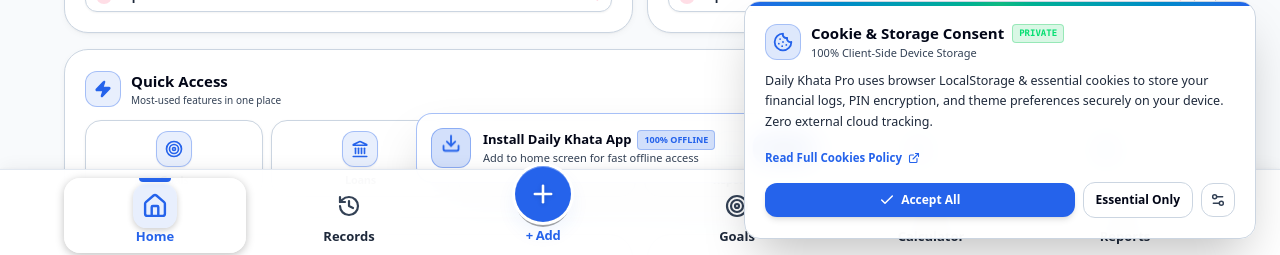
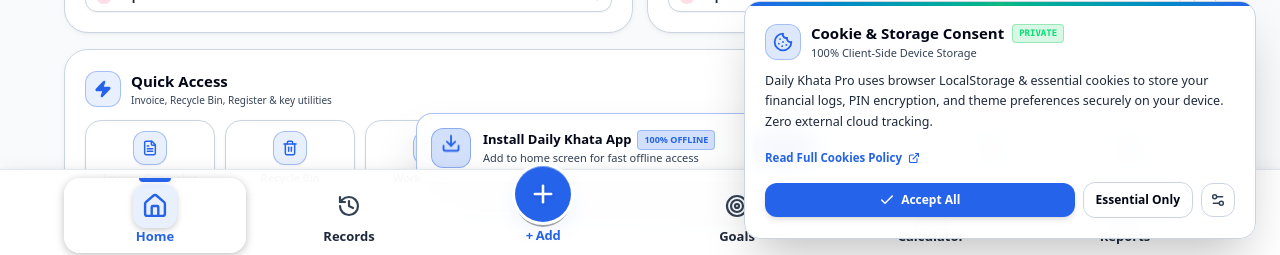
Before and after one commit to hasvolt/Daily-Khata-Pro, a React (Vite) app: page / in a window 1280 px wide. Shown: the part 537-792 px from the top of the page. Built offline with nearby package versions, Linux system fonts and the light colour scheme; no server answers.

Commit message:
feat: integrate quick access tools and reset UPI defaults
Add navigation and modal triggers for Invoice, Trash, Attendance, and Split Bill features in the Home dashboard. Also, strip hardcoded developer UPI IDs from the business profile to improve user data privacy.

```diff
--- a/src/App.tsx
+++ b/src/App.tsx
@@ -2414,6 +2414,10 @@
                 setIsDailyLifeModalOpen(true);
               }}
               onOpenManual={() => setCurrentTab('guide')}
+              onNavigateInvoice={() => setCurrentTab('invoice')}
+              onOpenTrash={() => setIsTrashOpen(true)}
+              onNavigateAttendance={() => setCurrentTab('attendance')}
+              onOpenSplitBill={() => setIsSplitBillOpen(true)}
               language={language}
               privacyMask={privacyMask}
             />
@@ -2790,6 +2794,10 @@
                 setIsDailyLifeModalOpen(true);
               }}
               onOpenManual={() => setCurrentTab('guide')}
+              onNavigateInvoice={() => setCurrentTab('invoice')}
+              onOpenTrash={() => setIsTrashOpen(true)}
+              onNavigateAttendance={() => setCurrentTab('attendance')}
+              onOpenSplitBill={() => setIsSplitBillOpen(true)}
               language={language}
               privacyMask={privacyMask}
             />} />
--- a/src/components/HomeView.tsx
+++ b/src/components/HomeView.tsx
@@ -28,6 +28,10 @@
   Grid2X2,
   Zap,
   Lightbulb,
+  FileText,
+  Trash2,
+  ClipboardList,
+  Receipt,
 } from 'lucide-react';
 
 interface HomeViewProps {
@@ -54,6 +58,10 @@
   goals?: Goal[];
   onOpenCreateGoal?: () => void;
   onOpenDepositGoal?: (goal: Goal) => void;
+  onNavigateInvoice?: () => void;
+  onOpenTrash?: () => void;
+  onNavigateAttendance?: () => void;
+  onOpenSplitBill?: () => void;
   [key: string]: any;
 }
 
@@ -87,6 +95,12 @@
   goals = [],
   onOpenCreateGoal,
   onOpenDepositGoal,
+  budgets = [],
+  onOpenBudgetManager,
+  onNavigateInvoice,
+  onOpenTrash,
+  onNavigateAttendance,
+  onOpenSplitBill,
 }) => {
   const isHindi = language === 'hi' || language === 'hinglish';
   const t = TRANSLATIONS[language] || TRANSLATIONS.en;
@@ -219,32 +233,42 @@
 
   const quickAccess = [
     {
-      label: isHindi ? 'लक्ष्य' : 'Goals',
-      icon: Target,
-      action: onNavigateGoals,
+      label: isHindi ? 'इनवॉइस जनरेटर' : 'Invoice Generator',
+      icon: FileText,
+      action: onNavigateInvoice,
     },
     {
-      label: isHindi ? 'लोन' : 'Loans',
+      label: isHindi ? 'रीसायकल बिन' : 'Recycle Bin',
+      icon: Trash2,
+      action: onOpenTrash,
+    },
+    {
+      label: isHindi ? 'खाता रजिस्टर' : 'Work Register',
+      icon: ClipboardList,
+      action: onNavigateAttendance,
+    },
+    {
+      label: isHindi ? 'लोन व उधार' : 'Loans / Udhar',
       icon: Landmark,
       action: onNavigateLoans,
     },
     {
-      label: isHindi ? 'कैलकुलेटर' : 'Calculator',
+      label: isHindi ? 'कैलकुलेटर' : 'Multi Calculator',
       icon: Calculator,
       action: onNavigateCalculator,
     },
     {
-      label: isHindi ? 'रिपोर्ट्स' : 'Reports',
-      icon: BarChart3,
-      action: onNavigateReports,
+      label: isHindi ? 'बिल बांटें' : 'Split Bill',
+      icon: Receipt,
+      action: onOpenSplitBill,
     },
     {
-      label: isHindi ? 'इतिहास' : 'History',
-      icon: History,
-      action: onViewHistory,
+      label: isHindi ? 'बजट प्लानर' : 'Budget Manager',
+      icon: PieChart,
+      action: onOpenBudgetManager,
     },
     {
-      label: isHindi ? 'कैटेगरी' : 'Categories',
+      label: isHindi ? 'खाता फंड्स' : 'Fund Settings',
       icon: Grid2X2,
       action: () => setIsSelectorOpen(true),
     },
@@ -323,16 +347,16 @@
         transition={{ duration: 0.3, delay: 0.06 }}
       >
         <div className="flex items-center justify-between gap-2 mb-3">
-          <div className="flex items-center gap-2.5 min-w-0">
+          <div className="flex items-center gap-2.5 min-w-0 flex-1 overflow-hidden">
             <div className="h-8 w-8 sm:h-9 sm:w-9 rounded-xl bg-[var(--theme-primary-dim,rgba(56,189,248,0.15))] border border-[var(--theme-primary-border,rgba(56,189,248,0.30))] text-[var(--theme-primary,#38BDF8)] flex items-center justify-center shrink-0">
               <Zap className="w-4 h-4 sm:w-4.5 sm:h-4.5 fill-current" />
             </div>
-            <div className="min-w-0">
-              <h3 className="text-[13px] sm:text-[15px] font-bold text-[var(--theme-text,#F8FAFC)] truncate">
+            <div className="min-w-0 flex-1 overflow-hidden">
+              <h3 className="text-[12.5px] sm:text-[15px] font-bold text-[var(--theme-text,#F8FAFC)] truncate">
                 {isHindi ? 'त्वरित पहुंच' : 'Quick Access'}
               </h3>
               <p className="text-[8.5px] sm:text-[10px] text-[var(--theme-text-dim,#94A3B8)] truncate">
-                {isHindi ? 'सबसे ज्यादा इस्तेमाल होने वाले टूल्स' : 'Most-used features in one place'}
+                {isHindi ? 'इनवॉइस, रीसायकल, रजिस्टर व उपयोगी वित्तीय टूल्स' : 'Invoice, Recycle Bin, Register & key utilities'}
               </p>
             </div>
           </div>
@@ -347,7 +371,7 @@
           )}
         </div>
 
-        <div className="grid grid-cols-6 gap-1 sm:gap-2">
+        <div className="grid grid-cols-4 sm:grid-cols-4 md:grid-cols-8 gap-1.5 xs:gap-2 sm:gap-2.5">
           {quickAccess.map((item) => {
             const Icon = item.icon;
             return (
@@ -355,15 +379,15 @@
                 key={item.label}
                 type="button"
                 onClick={item.action}
-                whileHover={{ y: -2, scale: 1.03 }}
+                whileHover={{ y: -2, scale: 1.02 }}
                 whileTap={{ y: 1, scale: 0.96 }}
                 transition={{ type: 'spring', stiffness: 450, damping: 20 }}
-                className="quick-access-btn group relative min-w-0 rounded-xl sm:rounded-2xl border border-[var(--theme-border,#213E61)] bg-[var(--theme-surface,#0E1A29)] px-0.5 py-1.5 sm:py-2.5 flex flex-col items-center justify-center gap-1 sm:gap-1.5 hover:border-[var(--theme-primary,#38BDF8)]/50 hover:bg-[var(--theme-card-hover,#19304A)] transition-colors shadow-xs cursor-pointer select-none"
+                className="quick-access-btn group relative min-w-0 rounded-xl sm:rounded-2xl border border-[var(--theme-border,#213E61)] bg-[var(--theme-surface,#0E1A29)] px-1 py-2 sm:py-2.5 flex flex-col items-center justify-center gap-1 sm:gap-1.5 hover:border-[var(--theme-primary,#38BDF8)]/50 hover:bg-[var(--theme-card-hover,#19304A)] transition-colors shadow-xs cursor-pointer select-none"
               >
-                <div className="h-7 w-7 sm:h-9 sm:w-9 rounded-lg sm:rounded-xl border border-[var(--theme-primary-border,rgba(56,189,248,0.25))] bg-[var(--theme-primary-dim,rgba(56,189,248,0.12))] text-[var(--theme-primary,#38BDF8)] flex items-center justify-center shadow-xs transition-transform duration-200 group-hover:scale-105">
-                  <Icon className="w-3.5 h-3.5 sm:w-4.5 sm:h-4.5 stroke-[2.3]" />
+                <div className="h-7 w-7 sm:h-8.5 sm:w-8.5 rounded-lg sm:rounded-xl border border-[var(--theme-primary-border,rgba(56,189,248,0.25))] bg-[var(--theme-primary-dim,rgba(56,189,248,0.12))] text-[var(--theme-primary,#38BDF8)] flex items-center justify-center shadow-xs transition-transform duration-200 group-hover:scale-105 shrink-0">
+                  <Icon className="w-3.5 h-3.5 sm:w-4 sm:h-4 stroke-[2.3]" />
                 </div>
-                <span className="text-[9px] xs:text-[10px] sm:text-[11px] font-bold text-[var(--theme-text,#F8FAFC)] tracking-tight max-w-full text-center px-0.5 group-hover:text-[var(--theme-primary,#38BDF8)] transition-colors leading-tight">
+                <span className="text-[9.5px] xs:text-[10px] sm:text-[11px] font-bold text-[var(--theme-text,#F8FAFC)] tracking-tight text-center px-0.5 group-hover:text-[var(--theme-primary,#38BDF8)] transition-colors leading-tight line-clamp-2 max-w-full break-words">
                   {item.label}
                 </span>
               </motion.button>
--- a/src/components/InvoiceGeneratorPage.tsx
+++ b/src/components/InvoiceGeneratorPage.tsx
@@ -136,7 +136,7 @@
         branchName: profile.branchName || ''
       },
       upiDetails: {
-        upiId: profile.upiId || '',
+        upiId: (profile.upiId === 'Hasvolt@upi' || profile.upiId === '7827817295@upi') ? '' : (profile.upiId || ''),
         payeeName: profile.businessName || ''
       },
       acceptedMethods: ['upi', 'bank', 'cash'],
--- a/src/utils/invoiceCalculations.ts
+++ b/src/utils/invoiceCalculations.ts
@@ -362,7 +362,12 @@
   try {
     const data = localStorage.getItem(INVOICE_PROFILE_STORAGE_KEY);
     if (!data) return getDefaultBusinessProfile();
-    return { ...getDefaultBusinessProfile(), ...JSON.parse(data) };
+    const parsed = JSON.parse(data);
+    const profile = { ...getDefaultBusinessProfile(), ...parsed };
+    if (profile.upiId === 'Hasvolt@upi' || profile.upiId === '7827817295@upi') {
+      profile.upiId = '';
+    }
+    return profile;
   } catch (err) {
     console.error('Failed to load business profile:', err);
     return getDefaultBusinessProfile();
@@ -397,7 +402,7 @@
     accountNumber: '',
     ifscCode: '',
     branchName: '',
-    upiId: 'Hasvolt@upi',
+    upiId: '',
     upiPayeeName: '',
     paymentLink: '',
     acceptedMethods: ['upi', 'bank', 'cash'],
```
